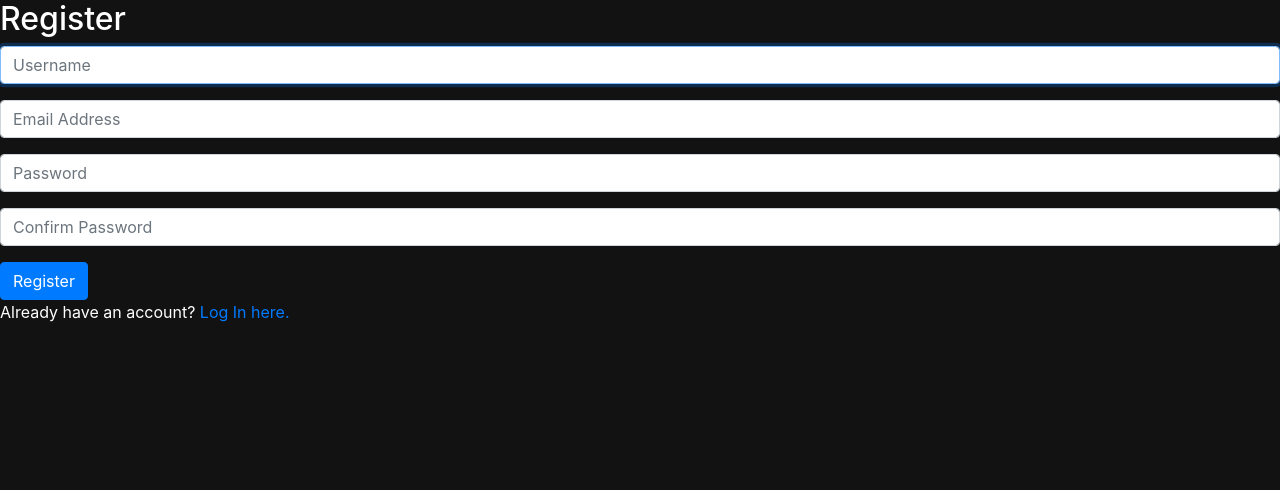
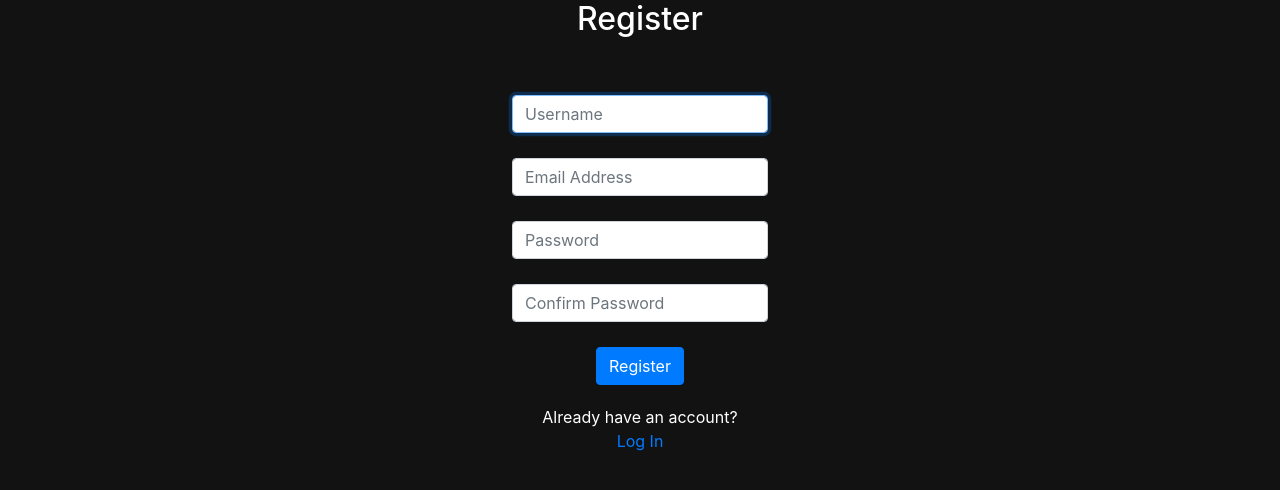
Before and after one commit to skydonline/cs50, a Django app: page /register in a window 1280 px wide. Shown: the part 86-576 px from the top of the page. Run offline with Django 3.2, Linux system fonts and the light colour scheme; some libraries are stand-ins or nearby versions.

Commit message:
changed formatting of register and login

```diff
--- a/cs50w/project4/network/static/styles.css
+++ b/cs50w/project4/network/static/styles.css
@@ -46,6 +46,28 @@ input {
     100% {
         transform: scale(1);
     }
+}
+
+
+
+/* register & login */
+#register-login-max-width {
+    width: 20vw;
+    text-align: center;
+    margin: 0 auto;
+}
+
+#register-header {
+    display: block;
+}
+
+#register-login-message {
+    margin: 0;
+    margin-top: 20px;
+}
+
+#register-login-here {
+    margin: 0;
 }
 
 
@@ -200,13 +222,21 @@ input {
 }
 
 #settings-title {
-    margin-left: 20px;
+    margin-left: 50px;
+    margin-top: 30px;
+}
+
+#settings-form, #change-password-button, #change-password-section {
+    margin-left: 50px;
+    margin-top: 40px;
+}
+
+#change-settings-button {
     margin-top: 20px;
 }
 
-#settings-form, #change-password-button {
-    margin-left: 40px;
-    margin-top: 20px;
+.form-group {
+    margin: 25px 0 25px 0;
 }
 
 .settings-input {
@@ -214,6 +244,7 @@ input {
     border-radius: 5px;
     padding: 5px;
     background-color: var(--input-bg);
+    margin-left: 10px;
 }
 
 #save-settings-button:hover {
@@ -230,16 +261,6 @@ input {
     border-radius: 5px;
     padding: 5px;
     background-color: var(--input-bg);
-}
-
-#change-password-title {
-    margin-left: 20px;
-    margin-top: 20px;
-}
-
-#change-password-form {
-    margin-left: 40px;
-    margin-top: 20px;
 }
 
 .error-message {
--- a/cs50w/project4/network/templates/network/login.html
+++ b/cs50w/project4/network/templates/network/login.html
@@ -1,6 +1,7 @@
 {% extends "network/layout.html" %}
 
 {% block body %}
+<div id="register-login-max-width">
 
     <h2>Login</h2>
 
@@ -19,6 +20,8 @@
         <input class="btn btn-primary" type="submit" value="Login">
     </form>
 
-    Don't have an account? <a href="{% url 'register' %}">Register here.</a>
+    <p id="register-login-message">Don't have an account?</p>
+    <a id="register-login-here" href="{% url 'register' %}">Register</a>
+</div>
 
 {% endblock %}
--- a/cs50w/project4/network/templates/network/register.html
+++ b/cs50w/project4/network/templates/network/register.html
@@ -1,13 +1,13 @@
 {% extends "network/layout.html" %}
 
 {% block body %}
-
-    <h2>Register</h2>
+<div id="register-login-max-width">
+    <h2 id="register-header">Register</h2>
 
     {% if message %}
         <div>{{ message }}</div>
     {% endif %}
-
+    <br>
     <form action="{% url 'register' %}" method="post">
         {% csrf_token %}
         <div class="form-group">
@@ -22,9 +22,12 @@
         <div class="form-group">
             <input class="form-control" type="password" name="confirmation" placeholder="Confirm Password">
         </div>
+
         <input class="btn btn-primary" type="submit" value="Register">
     </form>
 
-    Already have an account? <a href="{% url 'login' %}">Log In here.</a>
 
+    <p id="register-login-message">Already have an account?</p>
+    <a id="register-login-here" href="{% url 'login' %}">Log In</a>
+</div>
 {% endblock %}
```
Also changed, not shown: cs50w/project4/network/templates/network/change_password.html (+18 -8 lines), cs50w/project4/db.sqlite3, 1 other file.
